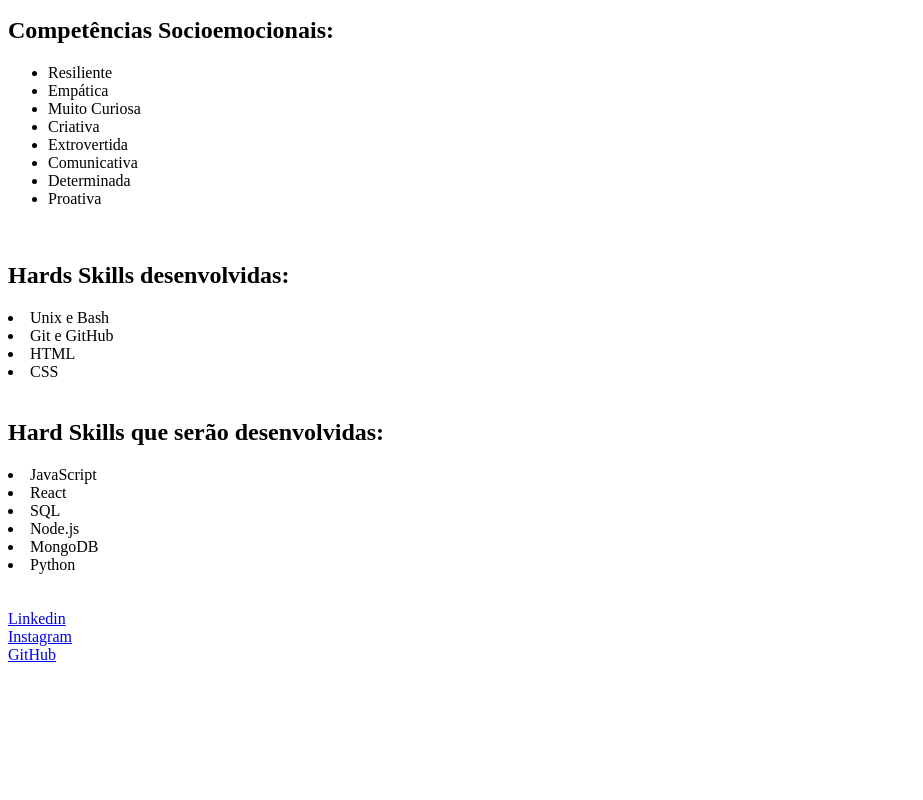
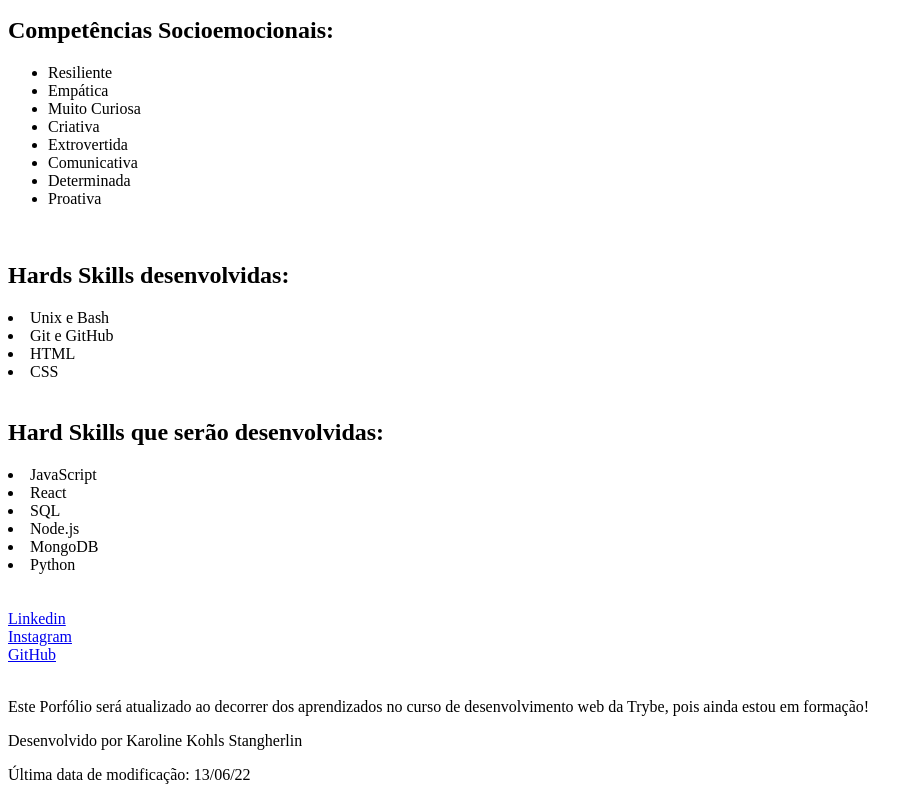
Before and after one commit to KarolineKS/KarolineKS.github.io, a plain HTML site: page index.html in a window 1280 px wide. Shown: the part 608-1408 px from the top of the page, without its empty margins (0-923 px from the left). Before the commit the page ends 1280 px from the top, so only its background shows below. Drawn offline with Linux system fonts and the light colour scheme.

Commit message:
criando rodapé

```diff
--- a/index.html
+++ b/index.html
@@ -32,13 +32,13 @@
       <li>Proativa</li>
     </ul>
 
-    <br>
+    <br />
     <h2>Hards Skills desenvolvidas:</h2>
     <li>Unix e Bash</li>
     <li>Git e GitHub</li>
     <li>HTML</li>
     <li>CSS</li>
-    <br>
+    <br />
 
     <h2>Hard Skills que serão desenvolvidas:</h2>
     <li>JavaScript</li>
@@ -47,12 +47,20 @@
     <li>Node.js</li>
     <li>MongoDB</li>
     <li>Python</li>
-    <br><br>
+    <br /><br />
 
-   <a href="https://www.linkedin.com/feed/" target="_blank" >Linkedin</a> <br>
-   <a href="https://www.instagram.com/karol_kks/" target="_blank" >Instagram</a> <br>
-   <a href="https://github.com/KarolineKS" target="_blank" >GitHub</a>
+    <a href="https://www.linkedin.com/feed/" target="_blank">Linkedin</a> <br />
+    <a href="https://www.instagram.com/karol_kks/" target="_blank">Instagram</a>
+    <br />
+    <a href="https://github.com/KarolineKS" target="_blank">GitHub</a>
+    <br /><br>
+    <p>
+      Este Porfólio será atualizado ao decorrer dos aprendizados no curso de
+      desenvolvimento web da Trybe, pois ainda estou em formação!
+    </p>
 
+    <p>Desenvolvido por Karoline Kohls Stangherlin</p>
 
+    <p>Última data de modificação: 13/06/22</p>
   </body>
 </html>
```
